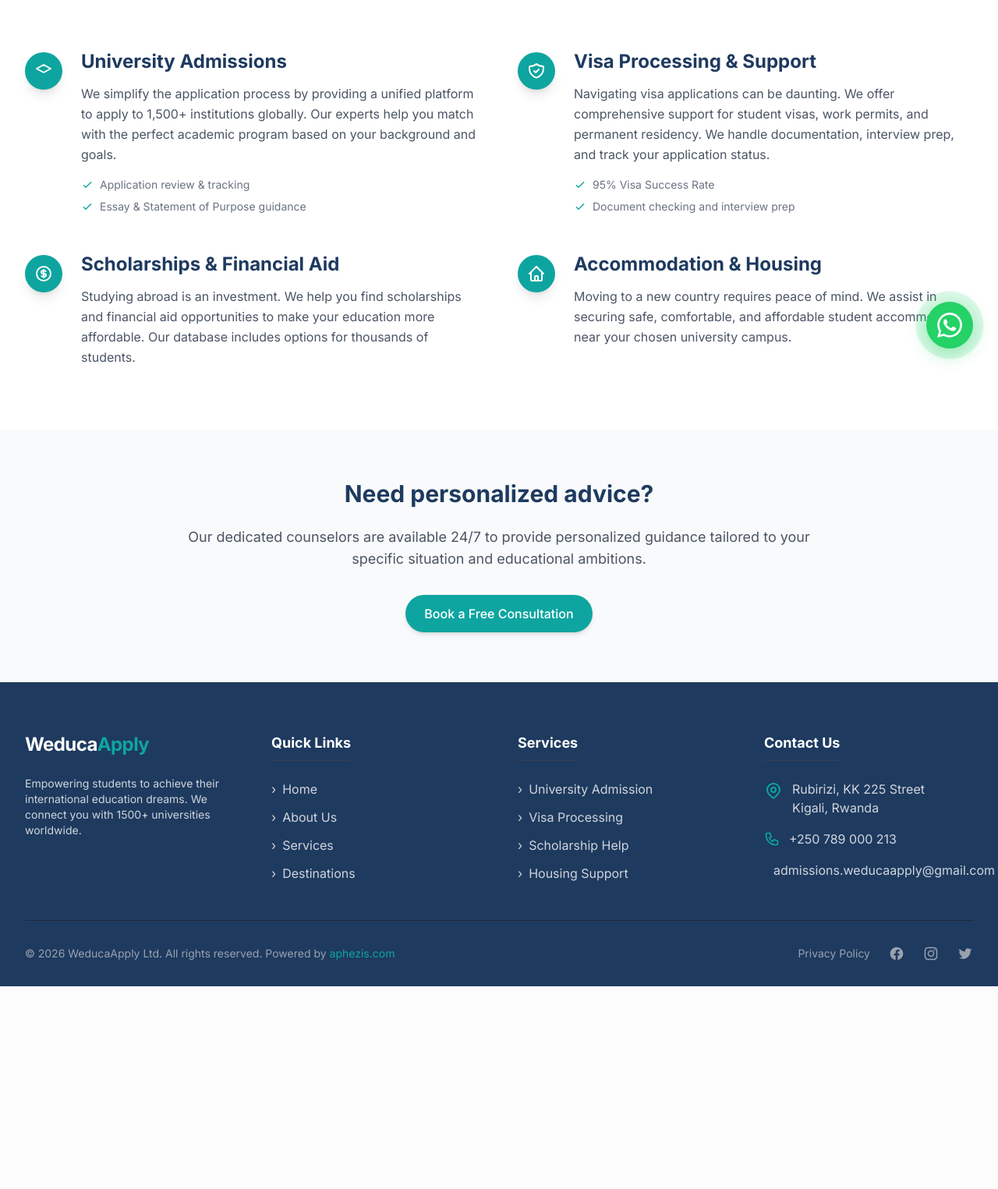
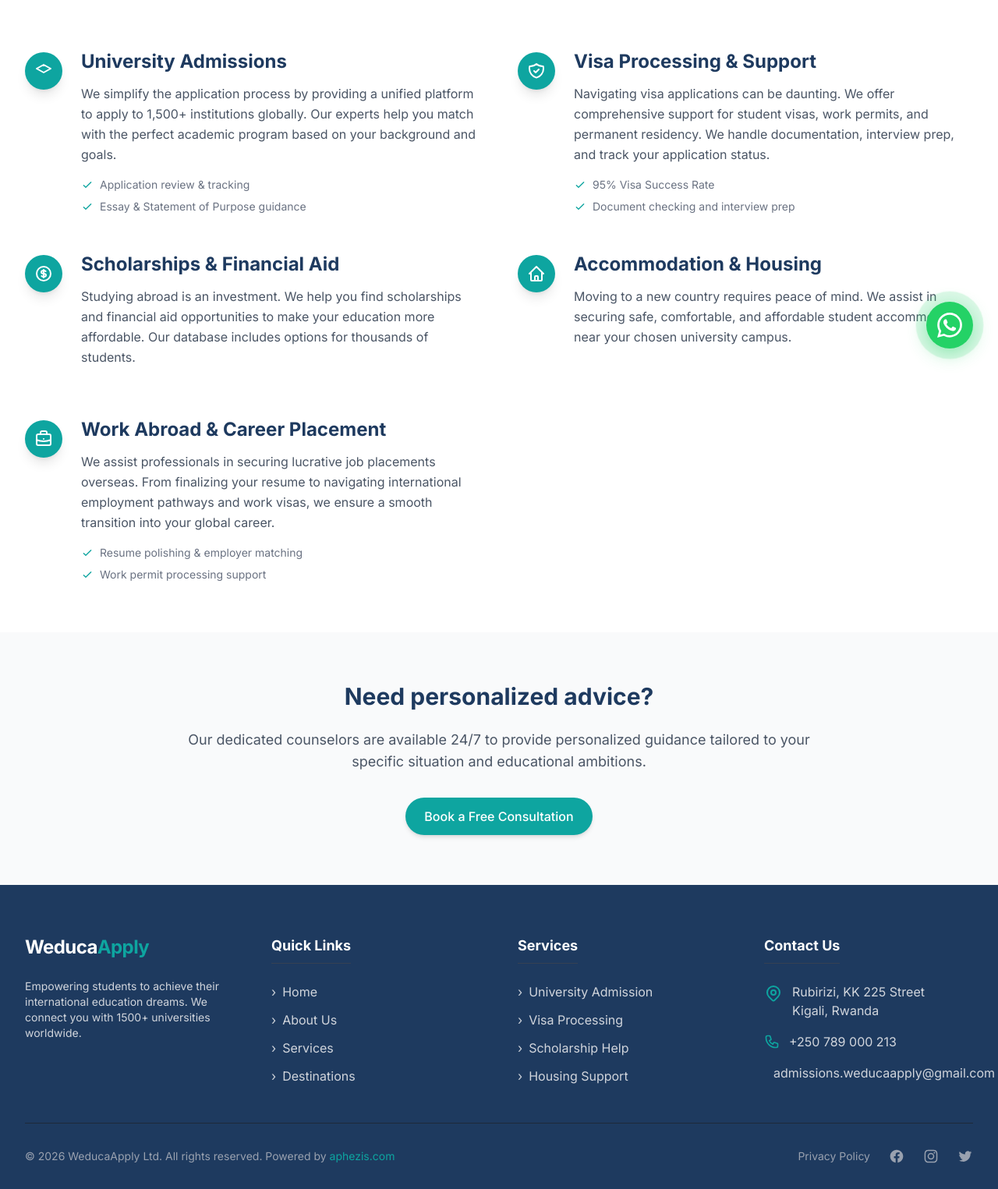
Before and after one commit to elsadeny/weducaltd, a Laravel app: template resources/views/services.blade.php in a window 1280 px wide. Shown: the part 321-1846 px from the top of the page at 78% size. Before the commit the page ends 1586 px from the top, so only its background shows below. Run offline with Laravel 12, Linux system fonts and the light colour scheme; the template is opened without the code that fills it, so the values that code supplies are empty; style sheets or scripts are compiled from the project's sources.

Commit message:
Add Work Abroad to comprehensive services lists

```diff
--- a/resources/views/services.blade.php
+++ b/resources/views/services.blade.php
@@ -66,6 +66,23 @@
                         <p class="text-gray-600 leading-relaxed mb-4">Moving to a new country requires peace of mind. We assist in securing safe, comfortable, and affordable student accommodation near your chosen university campus.</p>
                     </div>
                 </div>
+
+                <!-- Service 5 -->
+                <div class="flex gap-6">
+                    <div class="flex-shrink-0 mt-1">
+                        <div class="w-12 h-12 bg-teal text-white rounded-full flex items-center justify-center shadow-lg">
+                            <svg class="w-6 h-6" fill="none" stroke="currentColor" viewBox="0 0 24 24"><path stroke-linecap="round" stroke-linejoin="round" stroke-width="2" d="M21 13.255A23.931 23.931 0 0112 15c-3.183 0-6.22-.62-9-1.745M16 6V4a2 2 0 00-2-2h-4a2 2 0 00-2 2v2m4 6h.01M5 20h14a2 2 0 002-2V8a2 2 0 00-2-2H5a2 2 0 00-2 2v10a2 2 0 002 2z"></path></svg>
+                        </div>
+                    </div>
+                    <div>
+                        <h3 class="text-2xl font-bold text-navy mb-3">Work Abroad & Career Placement</h3>
+                        <p class="text-gray-600 leading-relaxed mb-4">We assist professionals in securing lucrative job placements overseas. From finalizing your resume to navigating international employment pathways and work visas, we ensure a smooth transition into your global career.</p>
+                        <ul class="space-y-2 text-gray-500 text-sm">
+                            <li class="flex items-center"><svg class="w-4 h-4 text-teal mr-2" fill="none" stroke="currentColor" viewBox="0 0 24 24"><path stroke-linecap="round" stroke-linejoin="round" stroke-width="2" d="M5 13l4 4L19 7"></path></svg> Resume polishing & employer matching</li>
+                            <li class="flex items-center"><svg class="w-4 h-4 text-teal mr-2" fill="none" stroke="currentColor" viewBox="0 0 24 24"><path stroke-linecap="round" stroke-linejoin="round" stroke-width="2" d="M5 13l4 4L19 7"></path></svg> Work permit processing support</li>
+                        </ul>
+                    </div>
+                </div>
             </div>
         </div>
     </section>
```
Also changed, not shown: resources/views/home.blade.php (+12 -1 lines).
